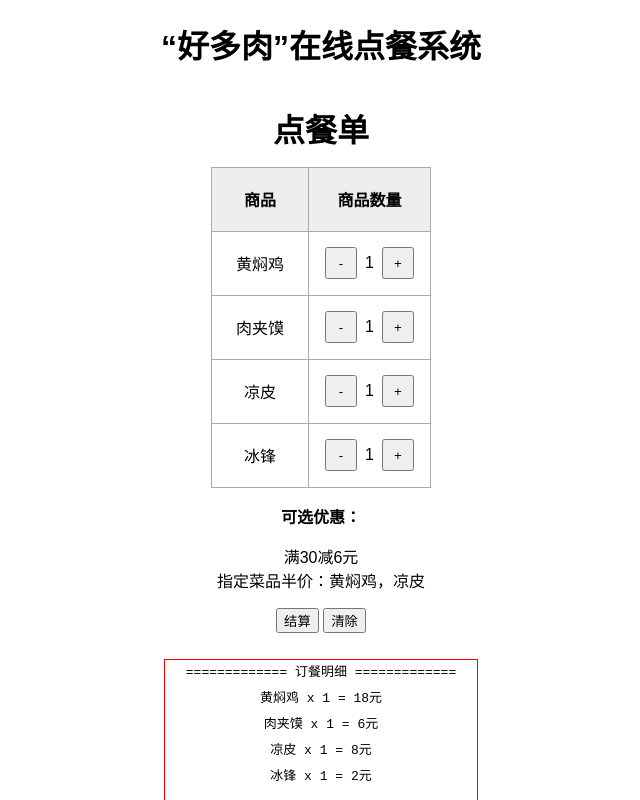
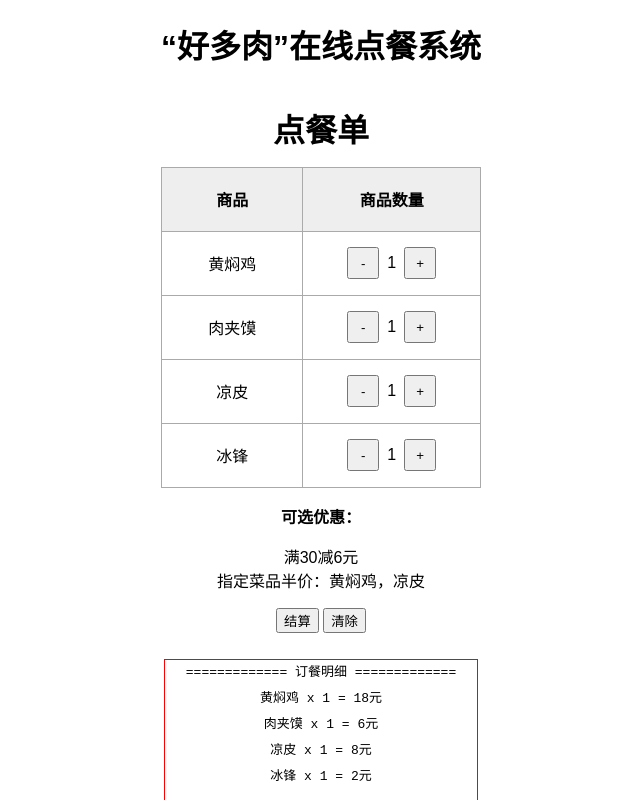
Before and after one commit to meizhu812/Course-II.Advanced-JavaScript, a plain HTML site: page II.1-2-page/public/index.html in a window 1280 px wide. Both pictures are taken after a click on the button "结算". Shown: the top 800 px of the page, without its empty margins (319-959 px from the left). Drawn offline with Linux system fonts and the light colour scheme.

Commit message:
update page

```diff
--- a/II.1-2-page/public/index.css
+++ b/II.1-2-page/public/index.css
@@ -6,6 +6,7 @@ html {
 #items table {
   margin: 0 auto;
   border-collapse: collapse;
+  width: 20em;
 }
 
 #items caption {
@@ -14,12 +15,10 @@ html {
   margin: 16px;
 }
 
-#items td,
-#items th {
+#items td, #items th {
   padding: 0 16px;
   border: 1px #aaaaaa solid;
   border-collapse: collapse;
-
 }
 
 #items tr {
--- a/II.1-2-page/public/index.html
+++ b/II.1-2-page/public/index.html
@@ -1,8 +1,8 @@
 <!DOCTYPE html>
-<html lang="en">
+<html lang="zh">
 <head>
   <meta charset="UTF-8">
-  <title>Takeaway Food</title>
+  <title>Take Out Food</title>
   <link href="./index.css" rel="stylesheet"/>
   <script type="text/javascript" src="../src/items.js"></script>
   <script type="text/javascript" src="../src/promotions.js"></script>
--- a/II.1-2-page/public/index.js
+++ b/II.1-2-page/public/index.js
@@ -4,6 +4,34 @@ function appendChildren(children) {  // shortcut for appendChild
   }
 }
 
+class ItemRow {
+  constructor(itemData) {
+    this.data = itemData;
+  }
+
+  _toNameCell(name) {
+    let cell = document.createElement("td");
+    cell.innerHTML = `<span>${name}</span>`;
+    return cell;
+  };
+
+  _toQuantityCell(quantity) {
+    let cell = document.createElement("td");
+    cell.innerHTML
+      = `<input type="button" class="m-button" value="-">`
+      + `<span class="item-quantity">${quantity}</span>`
+      + `<input type="button" class="p-button" value="+">`;
+    return cell;
+  };
+
+  render() {
+    let itemRowElement = document.createElement("tr");
+    itemRowElement.setAttribute("class", "item-row");
+    appendChildren.call(itemRowElement, [this._toNameCell(this.data.name), this._toQuantityCell(1)]);
+    itemRowElement.setAttribute("data-id", this.data.id);
+    return itemRowElement;
+  }
+}
 
 function clearMessage() {
   let cartRows = document.getElementsByClassName("item-row");
@@ -19,7 +47,7 @@ function calculatePrice() {
   let itemsSelections = [];
   let cartRows = document.getElementsByClassName("item-row");
   for (let i = 0, len = cartRows.length; i < len; i++) {
-    let count = parseInt(cartRows[i].getElementsByClassName("item-quantity")[0].innerHTML);
+    let count = Number(cartRows[i].getElementsByClassName("item-quantity")[0].innerHTML);
     if (count !== 0) {
       itemsSelections.push(`${cartRows[i].getAttribute("data-id")} x ${cartRows[i].getElementsByClassName("item-quantity")[0].innerHTML}`)
     }
@@ -34,31 +62,10 @@ window.onload = function () {
   renderPromotionList();
   cartContents.addEventListener('click', handleQuantityChange, false);
 
-  function ItemRow(itemData) {
-    this.data = itemData;
-    this.toNameCell = (name) => {
-      let cell = document.createElement("td");
-      cell.innerHTML = `<span>${name}</span>`;
-      return cell;
-    };
-    this.toQuantityCell = (quantity) => {
-      let cell = document.createElement("td");
-      cell.innerHTML = `<input type="button" class="m-button" value="-"><span class="item-quantity">${quantity}</span><input type="button" class="p-button" value="+">`;
-      return cell;
-    };
-    let itemRow = document.createElement("tr");
-    itemRow.setAttribute("class", "item-row");
-    let nameCell = this.toNameCell(this.data.name);  // 商品
-    let quantityCell = this.toQuantityCell(1);  // 商品数量
-    appendChildren.call(itemRow, [nameCell, quantityCell]);
-    itemRow.setAttribute("data-id", this.data.id);
-    return itemRow;
-  }
-
   function renderItemsList() {
     for (let item of loadAllItems()) {
-      let itemRow = new ItemRow(item);
-      cartContents.appendChild(itemRow);
+      let itemRowElement = new ItemRow(item).render();
+      cartContents.appendChild(itemRowElement);
     }
   }
 
@@ -71,7 +78,7 @@ window.onload = function () {
           break;
         case "指定菜品半价":
           let names = promotion.items.reduce((acc, cur) => {
-            acc.push(itemsNameMap.get(cur));
+            acc.push(idNameMap.get(cur));
             return acc;
           }, []);
           promotionsList.innerHTML += `<li>${promotion.type}：${names.join("，")}</li>`;
--- a/II.1-2-page/src/best-charge.js
+++ b/II.1-2-page/src/best-charge.js
@@ -1,98 +1,49 @@
-const promotions = loadPromotions();
-const itemsPriceMap = loadAllItems().reduce((acc, cur) => {
-  acc.set(cur.id, cur.price);
+const [idPriceMap, idNameMap] = loadAllItems().reduce((acc, cur) => {
+  acc[0].set(cur.id, cur.price);
+  acc[1].set(cur.id, cur.name);
   return acc;
-}, new Map());
-const itemsNameMap = loadAllItems().reduce((acc, cur) => {
-  acc.set(cur.id, cur.name);
-  return acc;
-}, new Map());
+}, [new Map(), new Map()]);
 
 function bestCharge(selectedItems) {
-  const costDetails = selectedItems.reduce((acc, cur) => {
-    acc.push(((str) => {
-      let idAndCount = str.split(" x ");
-      return {
-        id: idAndCount[0],
-        name: itemsNameMap.get(idAndCount[0]),
-        price: itemsPriceMap.get(idAndCount[0]),
-        count: idAndCount[1]
-      }
-    })(cur));
+  const [costDetails, fullCost] = selectedItems.reduce((acc, cur) => {
+    let [id, count] = cur.split(" x ");
+    let curItem = {
+      id: id,
+      name: idNameMap.get(id),
+      price: idPriceMap.get(id),
+      count: count
+    };
+    acc[0].push(curItem);
+    acc[1] += curItem.price * curItem.count;
     return acc;
-  }, []);
-
-  const fullCost = costDetails.reduce((acc, cur) => {
-    return acc + cur.price * cur.count;
-  }, 0);
-
-  let finalCost = fullCost;
-  let discount = 0;
-  let promotionApplied = {};
-
-  for (let promotion of promotions) {
-    switch (promotion.type) {
-      case "满30减6元":
-        if (fullCost > 30) {
-          discount = 6;
-          promotionApplied = {
-            type: "满30减6元",
-            discount: discount
-          }
-        }
-        break;
-      case "指定菜品半价":
-        const halfPriceCollection = new Set(promotions.filter((item) => item.type === "指定菜品半价")[0].items);  // 防止促销方式数量或顺序变化
-        let halfPriceItems = [];
-        let halfPriceDiscount = costDetails.reduce((acc, cur) => {
-          if (halfPriceCollection.has(cur.id)) {
-            halfPriceItems.push(itemsNameMap.get(cur.id));
-            acc += cur.price * cur.count / 2;
-          }
-          return acc;
-        }, 0);
-        if (halfPriceDiscount > discount) {
-          discount = halfPriceDiscount;
-          promotionApplied = {
-            type: "指定菜品半价",
-            discount: discount,
-            items: halfPriceItems
-          }
-        }
-        break;
+  }, [[], 0]);
+  let [promoInfo, finalCost]
+    = ["", fullCost];
+  for (let promotion of loadPromotions()) {
+    let promoDetails = promotion.getPromoDetails(fullCost, costDetails);
+    if (promoDetails.cost < finalCost) {
+      finalCost = promoDetails.cost;
+      promoInfo = promoDetails.info;
     }
-    finalCost = fullCost - discount;
   }
-  return renderDetails(costDetails) + renderPromotionInfo(promotionApplied) + renderFooter(finalCost)
+  return renderDetails(costDetails) + (promoInfo ? renderPromo(promoInfo) : "") + renderFooter(finalCost);
 }
 
 function renderDetails(details) {
   let detailsString = "============= 订餐明细 =============\n";
   for (let item of details) {
-    detailsString += `${item.name} x ${item.count} = ${item.price*item.count}元\n`
+    detailsString += `${item.name} x ${item.count} = ${item.price * item.count}元\n`;
   }
   detailsString += "-----------------------------------\n";
-  return detailsString
+  return detailsString;
 }
 
-function renderPromotionInfo(promotionApplied) {
-  let promoInfoString = "使用优惠:\n";
-  switch (promotionApplied.type) {
-    case "满30减6元":
-      promoInfoString += "满30减6元，省6元\n";
-      break;
-    case "指定菜品半价":
-      promoInfoString += `指定菜品半价(${promotionApplied.items.join("，")})，省${promotionApplied.discount}元\n`;
-      break;
-    default:
-      promoInfoString = "";
+function renderPromo(promoInfo) {
+  if (promoInfo) {
+    return `使用优惠:\n${promoInfo}\n-----------------------------------\n`
   }
-  if (promotionApplied.type) {
-    promoInfoString += "-----------------------------------\n"
-  }
-  return promoInfoString
 }
 
 function renderFooter(totalCost) {
-  return `总计：${totalCost}元\n===================================`
+  return `总计：${totalCost}元\n===================================`;
 }
--- a/II.1-2-page/src/promotions.js
+++ b/II.1-2-page/src/promotions.js
@@ -1,8 +1,33 @@
 function loadPromotions() {
-  return [{
-    type: '满30减6元'
-  }, {
-    type: '指定菜品半价',
-    items: ['ITEM0001', 'ITEM0022']
-  }];
+  return [
+    {
+      type: '满30减6元',
+      getPromoDetails: function (fullCost) {
+        return {
+          type: this.type,
+          cost: fullCost >= 30 ? fullCost - 6 : fullCost,
+          info: "满30减6元，省6元"
+        }
+      }
+    },
+    {
+      type: '指定菜品半价',
+      items: ['ITEM0001', 'ITEM0022'],
+      getPromoDetails: function (fullCost, costDetails) {
+        const promoCollection = new Set(this.items);
+        let [promoItems, discount] = costDetails.reduce((acc, cur) => {
+          if (promoCollection.has(cur.id)) {
+            acc[0].push(cur.name);
+            acc[1] += cur.price * cur.count / 2;
+          }
+          return acc;
+        }, [[], 0]);
+        return {
+          type: this.type,
+          cost: fullCost - discount,
+          info: `指定菜品半价(${promoItems.join("，")})，省${discount}元`,
+        }
+      }
+    }
+  ];
 }
```
